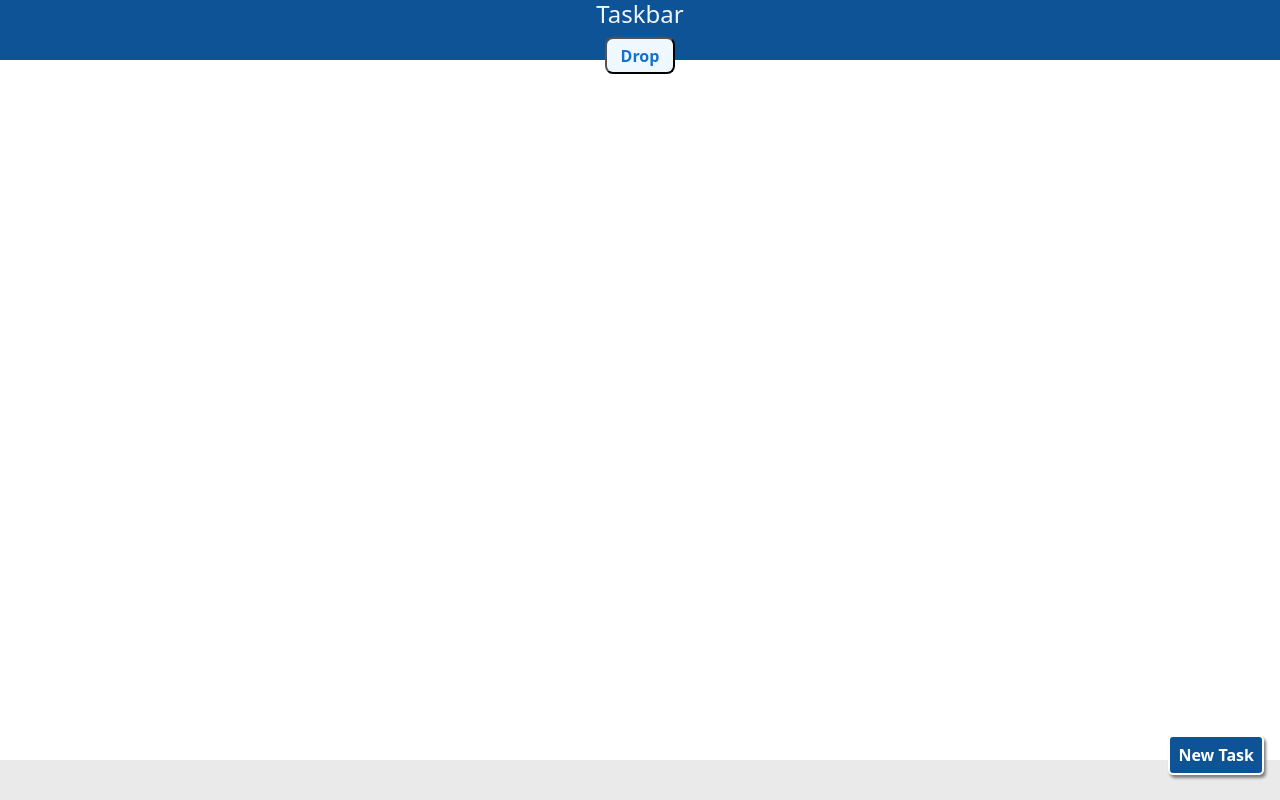
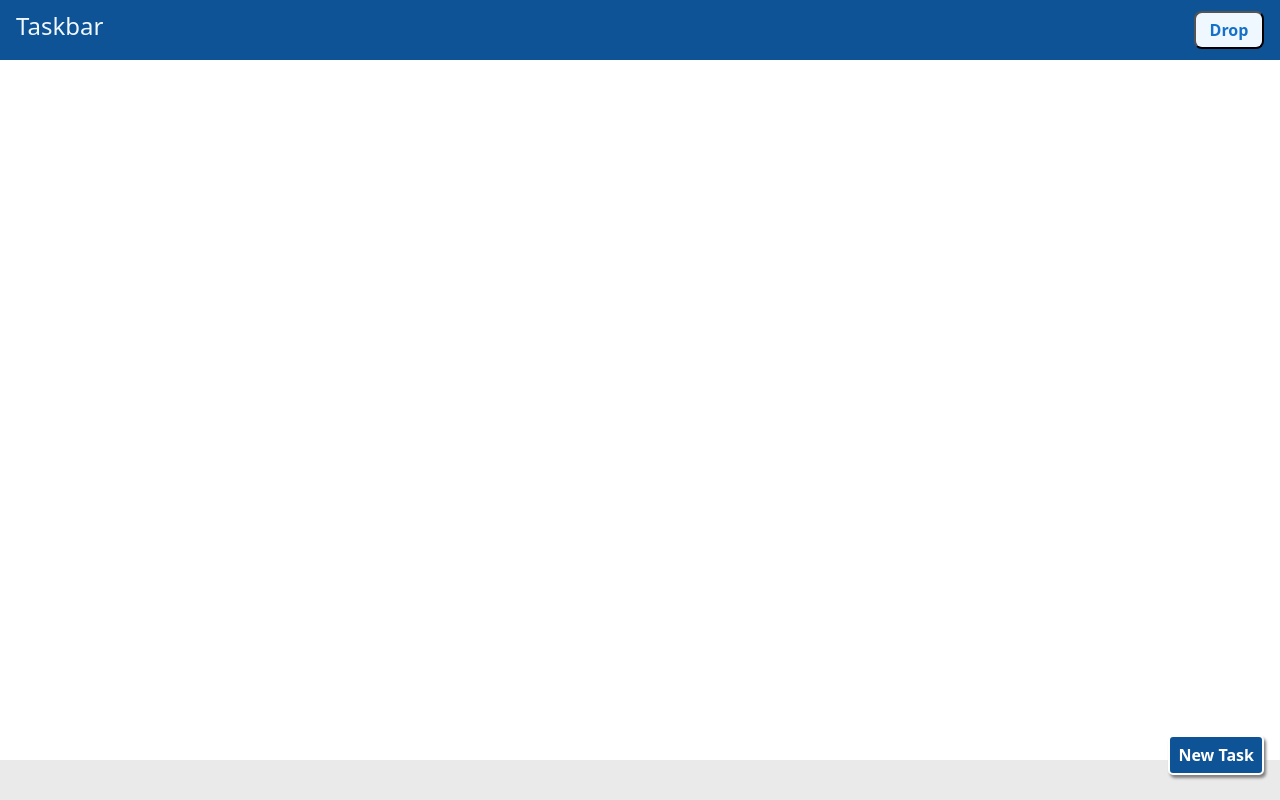
Before and after one commit to DevOcross/Web_Development_learning, a plain HTML site: page index.htm in a window 1280 px wide. Drawn offline with nearby package versions, Linux system fonts and the light colour scheme.

Commit message:
10 update

```diff
--- a/logic.js
+++ b/logic.js
@@ -1,5 +1,4 @@
 function newTaskBtn(){
-    let nTB = document.getElementById("new_task_btn")
     let nTBM = document.getElementById("new_task_body_main")
     let tBI = document.getElementById("task_body_items")
 
--- a/style.css
+++ b/style.css
@@ -9,8 +9,7 @@ body {
 }
 
 #navbar {
-
-    display: flex,;
+    display: flex;
     justify-content: space-between;
     padding-left: 1rem;
     padding-right: 1rem;
@@ -26,7 +25,6 @@ body {
     font-weight: 900;
     background-color: aliceblue;
     color: rgb(22, 112, 202);
-    ;
     width: 70px;
     padding: 0.3rem;
     border-radius: 8px;
```
Also changed, not shown: index.htm (+1 -1 lines).
